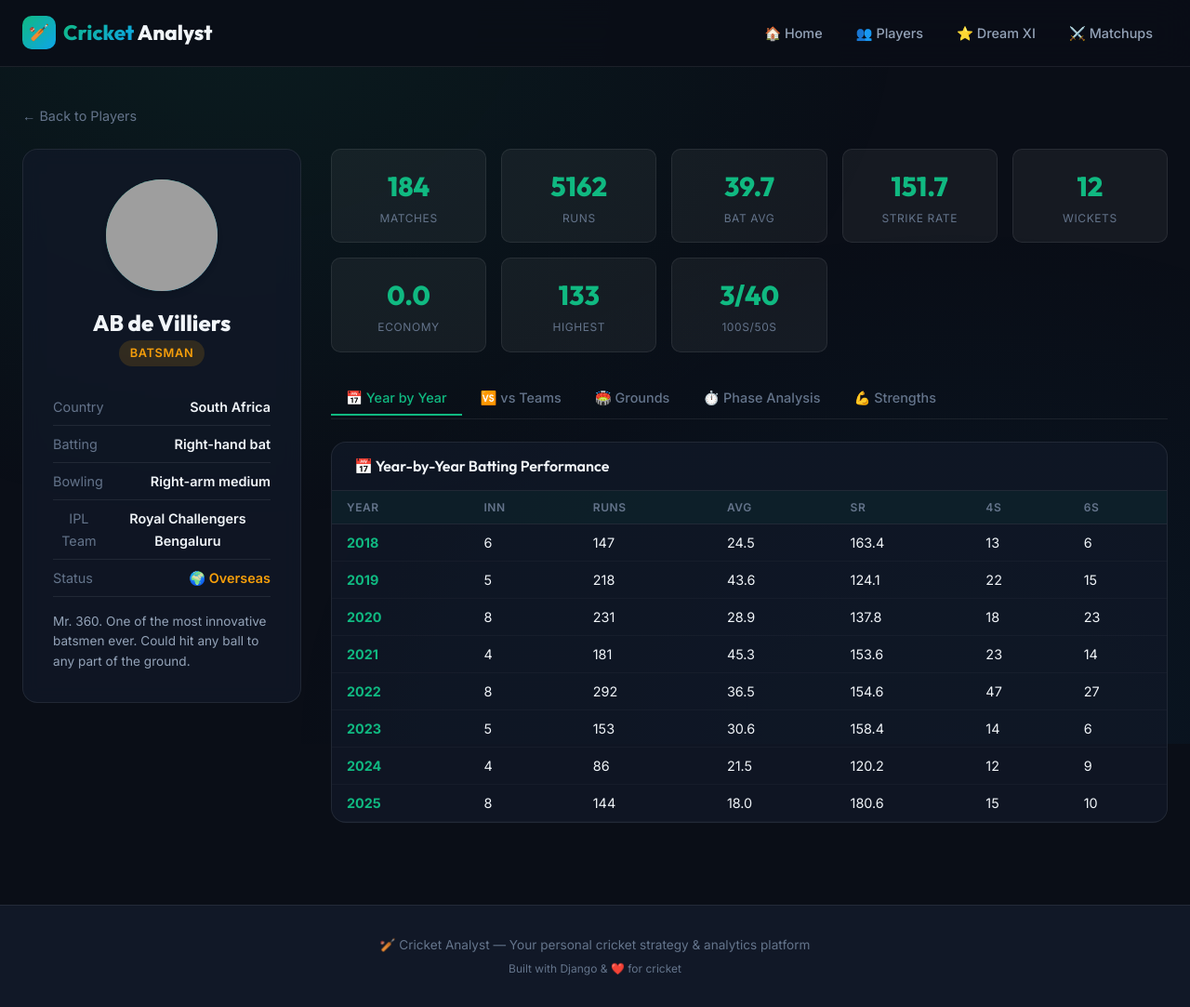
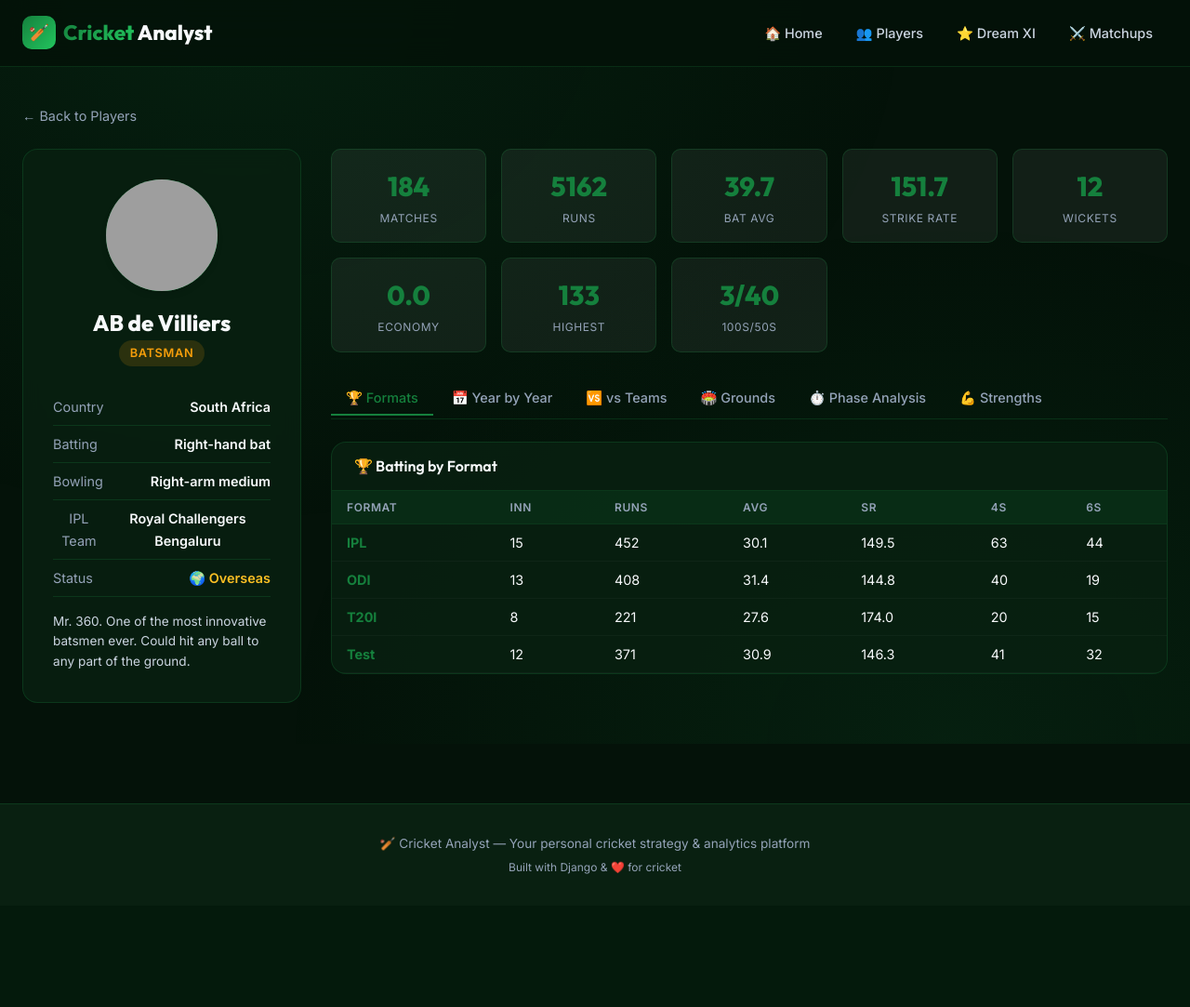
Before and after one commit to Adarsh-S05/Django_project, a Django app: page /players/231/ in a window 1280 px wide. Shown: the whole page at 93% size. After the commit the page ends 940 px from the top, so only its background shows below. Run offline with Django 5.2, Linux system fonts and the light colour scheme; data comes from the database, SQL or seed files in the repository; both versions use the stored data as it was after the commit; grey boxes are pictures that could not be loaded.

Commit message:
backup before fixing files

```diff
--- a/cricket_analyst/players/models.py
+++ b/cricket_analyst/players/models.py
@@ -69,6 +69,7 @@ class Player(models.Model):
     half_centuries = models.IntegerField(default=0)
     catches = models.IntegerField(default=0)
     stumpings = models.IntegerField(default=0)
+    run_outs = models.IntegerField(default=0)
 
     def __str__(self):
         return self.name
@@ -82,6 +83,12 @@ class BattingInnings(models.Model):
     opponent = models.ForeignKey(Team, on_delete=models.CASCADE, related_name='batting_against')
     ground = models.ForeignKey(Ground, on_delete=models.SET_NULL, null=True, blank=True)
     year = models.IntegerField()
+    match_type = models.CharField(max_length=20, choices=[
+        ('Test', 'Test'),
+        ('ODI', 'ODI'),
+        ('T20I', 'T20I'),
+        ('IPL', 'IPL'),
+    ], default='IPL')
     runs = models.IntegerField(default=0)
     balls_faced = models.IntegerField(default=0)
     fours = models.IntegerField(default=0)
@@ -106,6 +113,12 @@ class BowlingInnings(models.Model):
     opponent = models.ForeignKey(Team, on_delete=models.CASCADE, related_name='bowling_against')
     ground = models.ForeignKey(Ground, on_delete=models.SET_NULL, null=True, blank=True)
     year = models.IntegerField()
+    match_type = models.CharField(max_length=20, choices=[
+        ('Test', 'Test'),
+        ('ODI', 'ODI'),
+        ('T20I', 'T20I'),
+        ('IPL', 'IPL'),
+    ], default='IPL')
     overs = models.FloatField(default=0.0)
     maidens = models.IntegerField(default=0)
     runs_conceded = models.IntegerField(default=0)
--- a/cricket_analyst/players/templates/players/player_detail.html
+++ b/cricket_analyst/players/templates/players/player_detail.html
@@ -98,15 +98,81 @@
 
             <!-- Tabs -->
             <div class="stats-tabs">
-                <button class="stats-tab active" onclick="showTab('year-by-year')">📅 Year by Year</button>
+                <button class="stats-tab active" onclick="showTab('formats')">🏆 Formats</button>
+                <button class="stats-tab" onclick="showTab('year-by-year')">📅 Year by Year</button>
                 <button class="stats-tab" onclick="showTab('vs-teams')">🆚 vs Teams</button>
                 <button class="stats-tab" onclick="showTab('grounds')">🏟️ Grounds</button>
                 <button class="stats-tab" onclick="showTab('phase')">⏱️ Phase Analysis</button>
                 <button class="stats-tab" onclick="showTab('strengths')">💪 Strengths</button>
             </div>
 
+            <!-- Formats Tab -->
+            <div class="tab-panel active" id="tab-formats">
+                <div class="data-table-container">
+                    <h3>🏆 Batting by Format</h3>
+                    <table class="data-table">
+                        <thead>
+                            <tr>
+                                <th>Format</th>
+                                <th>Inn</th>
+                                <th>Runs</th>
+                                <th>Avg</th>
+                                <th>SR</th>
+                                <th>4s</th>
+                                <th>6s</th>
+                            </tr>
+                        </thead>
+                        <tbody>
+                            {% for stat in format_batting_stats %}
+                            <tr>
+                                <td class="highlight-value">{{ stat.match_type }}</td>
+                                <td>{{ stat.innings }}</td>
+                                <td>{{ stat.total_runs }}</td>
+                                <td>{{ stat.avg|floatformat:1 }}</td>
+                                <td>{{ stat.avg_sr|floatformat:1 }}</td>
+                                <td>{{ stat.total_fours }}</td>
+                                <td>{{ stat.total_sixes }}</td>
+                            </tr>
+                            {% empty %}
+                            <tr><td colspan="7" style="text-align: center; color: var(--text-muted);">No format data available</td></tr>
+                            {% endfor %}
+                        </tbody>
+                    </table>
+                </div>
+
+                {% if format_bowling_stats %}
+                <div class="data-table-container">
+                    <h3>🎳 Bowling by Format</h3>
+                    <table class="data-table">
+                        <thead>
+                            <tr>
+                                <th>Format</th>
+                                <th>Inn</th>
+                                <th>Overs</th>
+                                <th>Wickets</th>
+                                <th>Runs</th>
+                                <th>Econ</th>
+                            </tr>
+                        </thead>
+                        <tbody>
+                            {% for stat in format_bowling_stats %}
+                            <tr>
+                                <td class="highlight-value">{{ stat.match_type }}</td>
+                                <td>{{ stat.innings }}</td>
+                                <td>{{ stat.total_overs|floatformat:1 }}</td>
+                                <td>{{ stat.total_wickets }}</td>
+                                <td>{{ stat.total_runs }}</td>
+                                <td>{{ stat.avg_econ|floatformat:1 }}</td>
+                            </tr>
+                            {% endfor %}
+                        </tbody>
+                    </table>
+                </div>
+                {% endif %}
+            </div>
+
             <!-- Year by Year Tab -->
-            <div class="tab-panel active" id="tab-year-by-year">
+            <div class="tab-panel" id="tab-year-by-year">
                 <div class="data-table-container">
                     <h3>📅 Year-by-Year Batting Performance</h3>
                     <table class="data-table">
--- a/cricket_analyst/players/views.py
+++ b/cricket_analyst/players/views.py
@@ -156,6 +156,35 @@ def player_detail(request, pk):
         .order_by('phase')
     )
 
+    # Format-wise batting
+    format_batting_stats = (
+        BattingInnings.objects.filter(player=player)
+        .values('match_type')
+        .annotate(
+            innings=Count('id'),
+            total_runs=Sum('runs'),
+            avg=Avg('runs'),
+            avg_sr=Avg('strike_rate'),
+            total_fours=Sum('fours'),
+            total_sixes=Sum('sixes'),
+        )
+        .order_by('match_type')
+    )
+
+    # Format-wise bowling
+    format_bowling_stats = (
+        BowlingInnings.objects.filter(player=player)
+        .values('match_type')
+        .annotate(
+            innings=Count('id'),
+            total_overs=Sum('overs'),
+            total_wickets=Sum('wickets'),
+            total_runs=Sum('runs_conceded'),
+            avg_econ=Avg('economy'),
+        )
+        .order_by('match_type')
+    )
+
     return render(request, 'players/player_detail.html', {
         'player': player,
         'year_batting_stats': year_batting_stats,
@@ -165,6 +194,8 @@ def player_detail(request, pk):
         'ground_batting_stats': ground_batting_stats,
         'phase_batting_stats': phase_batting_stats,
         'phase_bowling_stats': phase_bowling_stats,
+        'format_batting_stats': format_batting_stats,
+        'format_bowling_stats': format_bowling_stats,
     })
 
 
--- a/cricket_analyst/static/css/style.css
+++ b/cricket_analyst/static/css/style.css
@@ -8,40 +8,40 @@
 /* ---- CSS Custom Properties ---- */
 :root {
     /* Colors */
-    --bg-primary: #0a0e17;
-    --bg-secondary: #111827;
-    --bg-card: rgba(17, 24, 39, 0.8);
-    --bg-card-hover: rgba(30, 41, 59, 0.9);
-    --bg-glass: rgba(255, 255, 255, 0.05);
-    --bg-glass-hover: rgba(255, 255, 255, 0.08);
-
-    --accent-primary: #10b981;
-    --accent-secondary: #06d6a0;
-    --accent-tertiary: #0ea5e9;
-    --accent-gold: #f59e0b;
+    --bg-primary: #041209;
+    --bg-secondary: #092011;
+    --bg-card: rgba(9, 32, 17, 0.85);
+    --bg-card-hover: rgba(14, 48, 26, 0.95);
+    --bg-glass: rgba(255, 255, 255, 0.06);
+    --bg-glass-hover: rgba(255, 255, 255, 0.1);
+
+    --accent-primary: #15803d;
+    --accent-secondary: #22c55e;
+    --accent-tertiary: #3b82f6;
+    --accent-gold: #fbbf24;
     --accent-red: #ef4444;
     --accent-purple: #8b5cf6;
 
-    --gradient-primary: linear-gradient(135deg, #10b981 0%, #0ea5e9 100%);
-    --gradient-accent: linear-gradient(135deg, #06d6a0 0%, #10b981 50%, #0ea5e9 100%);
-    --gradient-gold: linear-gradient(135deg, #f59e0b 0%, #ef4444 100%);
-    --gradient-dark: linear-gradient(180deg, #0a0e17 0%, #111827 100%);
-    --gradient-card: linear-gradient(145deg, rgba(16, 185, 129, 0.1) 0%, rgba(14, 165, 233, 0.05) 100%);
-
-    --text-primary: #f1f5f9;
-    --text-secondary: #94a3b8;
-    --text-muted: #64748b;
-    --text-accent: #10b981;
-
-    --border-color: rgba(255, 255, 255, 0.08);
-    --border-accent: rgba(16, 185, 129, 0.3);
+    --gradient-primary: linear-gradient(135deg, #15803d 0%, #22c55e 100%);
+    --gradient-accent: linear-gradient(135deg, #22c55e 0%, #15803d 50%, #3b82f6 100%);
+    --gradient-gold: linear-gradient(135deg, #fbbf24 0%, #d97706 100%);
+    --gradient-dark: linear-gradient(180deg, #041209 0%, #092011 100%);
+    --gradient-card: linear-gradient(145deg, rgba(21, 128, 61, 0.12) 0%, rgba(34, 197, 94, 0.05) 100%);
+
+    --text-primary: #f8fafc;
+    --text-secondary: #cbd5e1;
+    --text-muted: #94a3b8;
+    --text-accent: #22c55e;
+
+    --border-color: rgba(34, 197, 94, 0.15);
+    --border-accent: rgba(34, 197, 94, 0.4);
 
     /* Shadows */
-    --shadow-sm: 0 2px 8px rgba(0, 0, 0, 0.3);
-    --shadow-md: 0 4px 16px rgba(0, 0, 0, 0.4);
-    --shadow-lg: 0 8px 32px rgba(0, 0, 0, 0.5);
-    --shadow-glow: 0 0 20px rgba(16, 185, 129, 0.15);
-    --shadow-glow-strong: 0 0 40px rgba(16, 185, 129, 0.25);
+    --shadow-sm: 0 2px 8px rgba(0, 0, 0, 0.4);
+    --shadow-md: 0 4px 16px rgba(0, 0, 0, 0.5);
+    --shadow-lg: 0 8px 32px rgba(0, 0, 0, 0.6);
+    --shadow-glow: 0 0 20px rgba(34, 197, 94, 0.2);
+    --shadow-glow-strong: 0 0 40px rgba(34, 197, 94, 0.35);
 
     /* Typography */
     --font-heading: 'Outfit', sans-serif;
@@ -106,8 +106,8 @@ body::before {
     width: 100%;
     height: 100%;
     background:
-        radial-gradient(ellipse at 20% 0%, rgba(16, 185, 129, 0.08) 0%, transparent 50%),
-        radial-gradient(ellipse at 80% 100%, rgba(14, 165, 233, 0.06) 0%, transparent 50%);
+        radial-gradient(ellipse at 20% 0%, rgba(21, 128, 61, 0.12) 0%, transparent 50%),
+        radial-gradient(ellipse at 80% 100%, rgba(34, 197, 94, 0.08) 0%, transparent 50%);
     pointer-events: none;
     z-index: 0;
 }
@@ -154,7 +154,7 @@ img {
     left: 0;
     right: 0;
     height: 72px;
-    background: rgba(10, 14, 23, 0.85);
+    background: rgba(4, 18, 9, 0.85);
     backdrop-filter: blur(20px);
     -webkit-backdrop-filter: blur(20px);
     border-bottom: 1px solid var(--border-color);
@@ -227,7 +227,7 @@ img {
 
 .navbar-links a.active {
     color: var(--accent-primary);
-    background: rgba(16, 185, 129, 0.1);
+    background: rgba(34, 197, 94, 0.15);
 }
 
 /* Mobile menu toggle */
@@ -583,7 +583,7 @@ img {
 
 .filter-btn:hover,
 .filter-btn.active {
-    background: rgba(16, 185, 129, 0.15);
+    background: rgba(34, 197, 94, 0.18);
     border-color: var(--accent-primary);
     color: var(--accent-primary);
 }
@@ -772,7 +772,7 @@ img {
 }
 
 .data-table thead {
-    background: rgba(16, 185, 129, 0.05);
+    background: rgba(34, 197, 94, 0.08);
 }
 
 .data-table th {
```
Also changed, not shown: cricket_analyst/players/management/commands/seed_players.py (+27 -0 lines), cricket_analyst/db.sqlite3.
